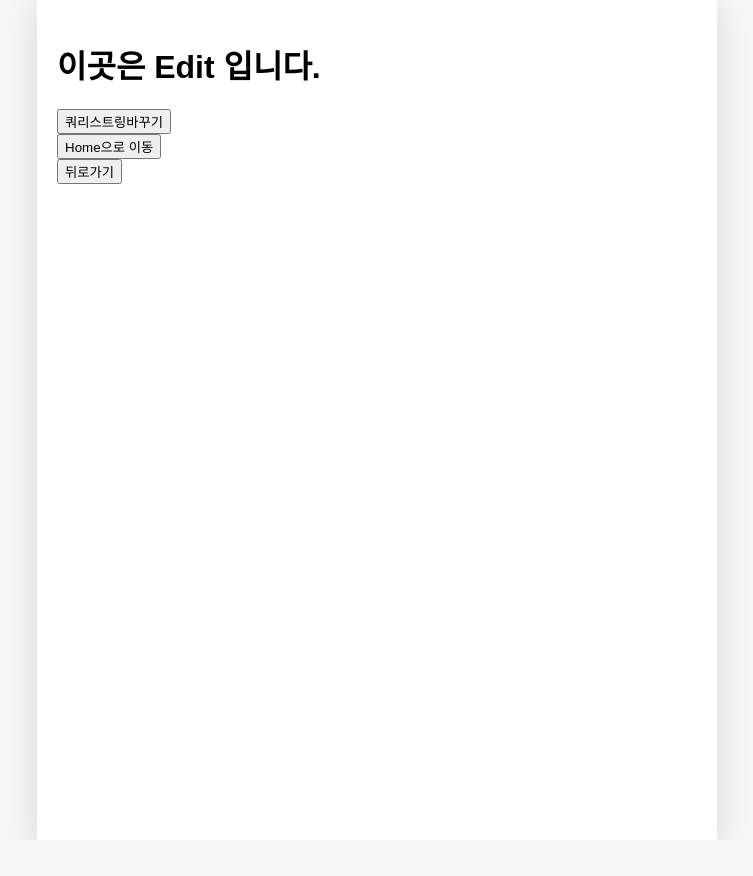
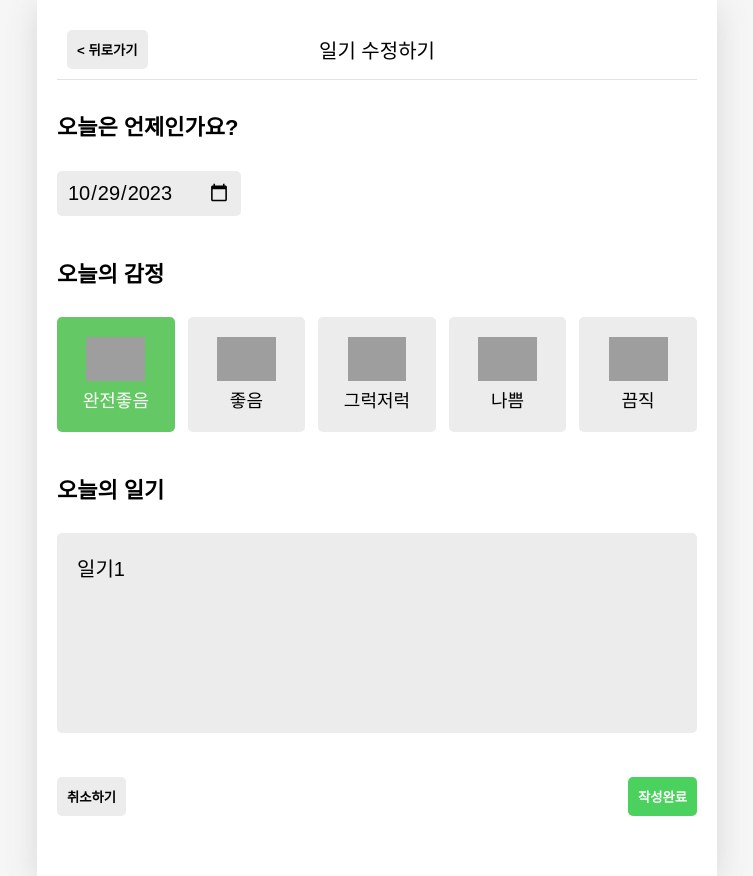
Before and after one commit to mlulucky/react-diary-ts, a React (Create React App) app: page /edit/1 in a window 1280 px wide. Shown: the whole page, without its empty margins (263-1016 px from the left). Before the commit the page ends 840 px from the top, so only its background shows below. Built offline with nearby package versions, Linux system fonts and the light colour scheme; grey boxes are pictures that could not be loaded; a web font is replaced by a local one.

Commit message:
feat: Edit 수정 페이지  생성

```diff
--- a/src/pages/Edit.tsx
+++ b/src/pages/Edit.tsx
@@ -1,24 +1,33 @@
-import { useNavigate, useSearchParams } from "react-router-dom";
+import { useContext, useEffect, useState } from "react";
+import { useNavigate, useParams, useSearchParams } from "react-router-dom";
+import { DiaryStateContext, StateType } from "../App";
+import DiaryEditor from "../components/DiaryEditor";
 
 const Edit = () => {
-	const navigate = useNavigate();
-	const [searchParams, setSearchParams] = useSearchParams();
-	const id = searchParams.get("id");
-	console.log("id: ", id);
+  const navigate = useNavigate();
+  const { id } = useParams(); // string 또는 파라미터없는경우 undefined 반환 // useParams 는 파라미터 /user/:id // useSearchParams 는 ? 쿼리파라미터 값 가져옴
+  // const [searchParams, setSearchParams] = useSearchParams(); // 쿼리스트링 바꾸기 setSearchParams({id: "eddddd"})
 
-	const mode = searchParams.get("mode");
-	console.log("mode: ", mode);
+  const diaryList = useContext(DiaryStateContext);
+  const [diary, setDiary] = useState<StateType>();
 
-	return (
-		<div>
-			<h1>이곳은 Edit 입니다.</h1>
-			<button onClick={()=>{setSearchParams({id: "eddddd"});}}>쿼리스트링바꾸기</button>
-			<br/>
-			<button onClick={()=>{navigate("/")}}>Home으로 이동</button>
-			<br/>
-			<button onClick={()=>{navigate(-1)}}>뒤로가기</button>
-		</div>
-	)
-}
+  useEffect(() => {
+    // 화면렌더시 자동실행
+    if (diaryList.length > 1) {
+      // 일기가 1개 이상일때 실행
+      const data = diaryList.find((item) => item.id === parseInt(id!)); // id! == id 파라미터가 무조건 있음을 의미
+			console.log(data);
+			if (data) {
+        setDiary(data);
+      } else {
+        // url 의 id 가 없는 데이터의 경우 undefined(==false) 반환
+        navigate("/", { replace: true });
+      }
+    }
+  }, [diaryList, id]); // diaryList || id 가 변경되는 경우에 재실행 // 일기 데이터가 변경되는 경우에 재실행
+
+	// 수정할 다이어리가 있으면, 수정컴포넌트를 보여주겠다.
+  return <div>{diary && <DiaryEditor isEdit={true} writeDiary={diary} />}</div>;
+};
 
 export default Edit;
```
